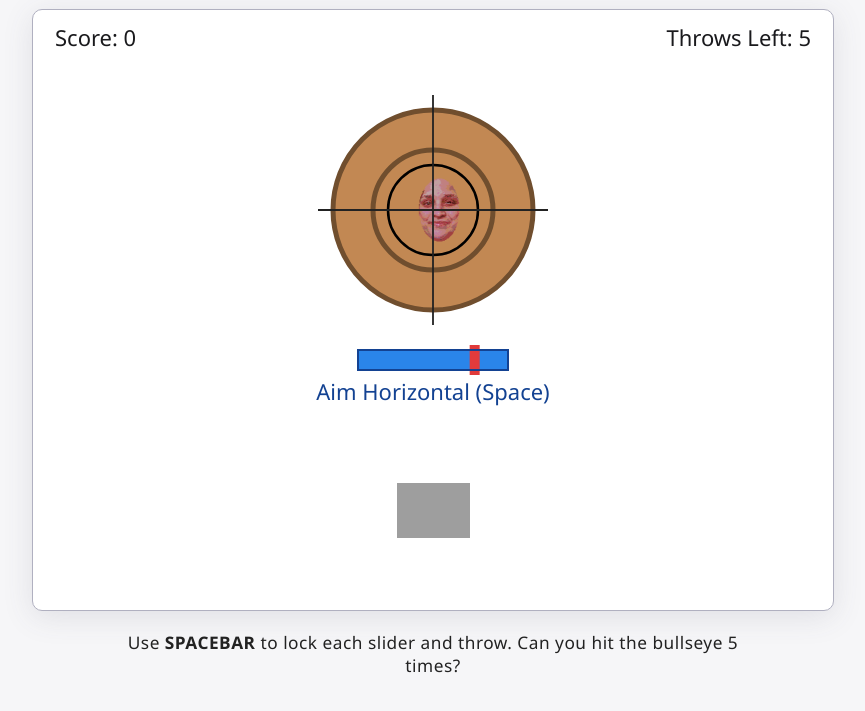
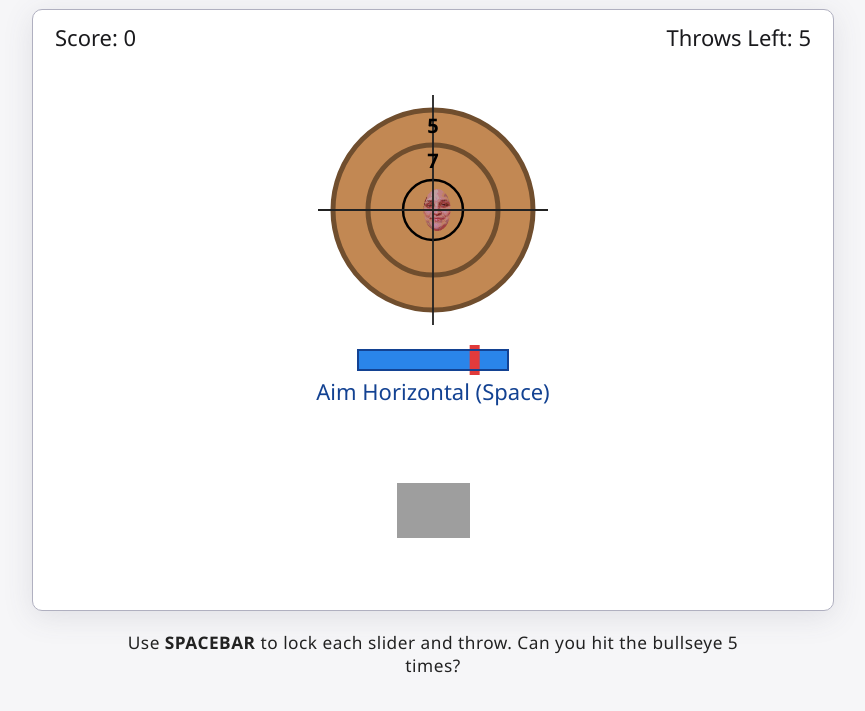
Before and after one commit to paulthomason/axe, a plain HTML site: page index.html in a window 1280 px wide. Shown: the part 87-798 px from the top of the page, without its empty margins (207-1072 px from the left). Drawn offline with Linux system fonts and the light colour scheme.

```diff
--- a/index.html
+++ b/index.html
@@ -56,9 +56,9 @@
   const TARGET_X = CANVAS_WIDTH / 2;
   const TARGET_Y = CANVAS_HEIGHT / 3;
   const TARGET_RADIUS_OUTER = 100;
-  const TARGET_RADIUS_MIDDLE = 60;
-  const TARGET_RADIUS_INNER = 45;
-  const BULLSEYE_IMAGE_DIAMETER = 90;
+  const TARGET_RADIUS_MIDDLE = 65;
+  const TARGET_RADIUS_INNER = 30;
+  const BULLSEYE_IMAGE_DIAMETER = 60;
 
   // Axe
   const AXE_START_X = CANVAS_WIDTH / 2;
@@ -403,6 +403,14 @@
     ctx.moveTo(TARGET_X, TARGET_Y - TARGET_RADIUS_OUTER - 15);
     ctx.lineTo(TARGET_X, TARGET_Y + TARGET_RADIUS_OUTER + 15);
     ctx.stroke();
+
+    // Score numbers
+    ctx.font = "bold 20px Segoe UI, Arial";
+    ctx.textAlign = "center";
+    ctx.textBaseline = "middle";
+    ctx.fillStyle = "#000";
+    ctx.fillText("5", TARGET_X, TARGET_Y - (TARGET_RADIUS_OUTER + TARGET_RADIUS_MIDDLE)/2);
+    ctx.fillText("7", TARGET_X, TARGET_Y - (TARGET_RADIUS_MIDDLE + TARGET_RADIUS_INNER)/2);
     ctx.restore();
   }
 
```
